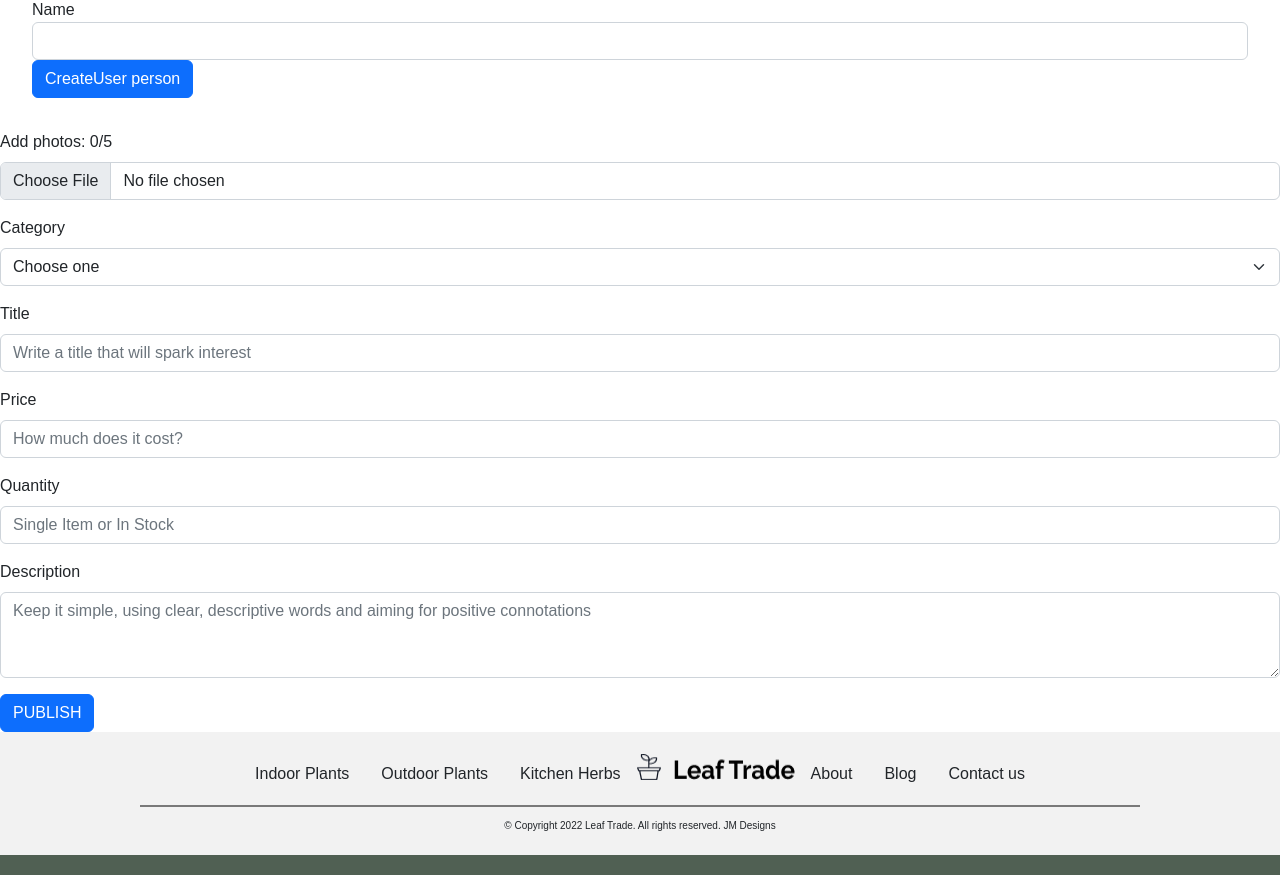
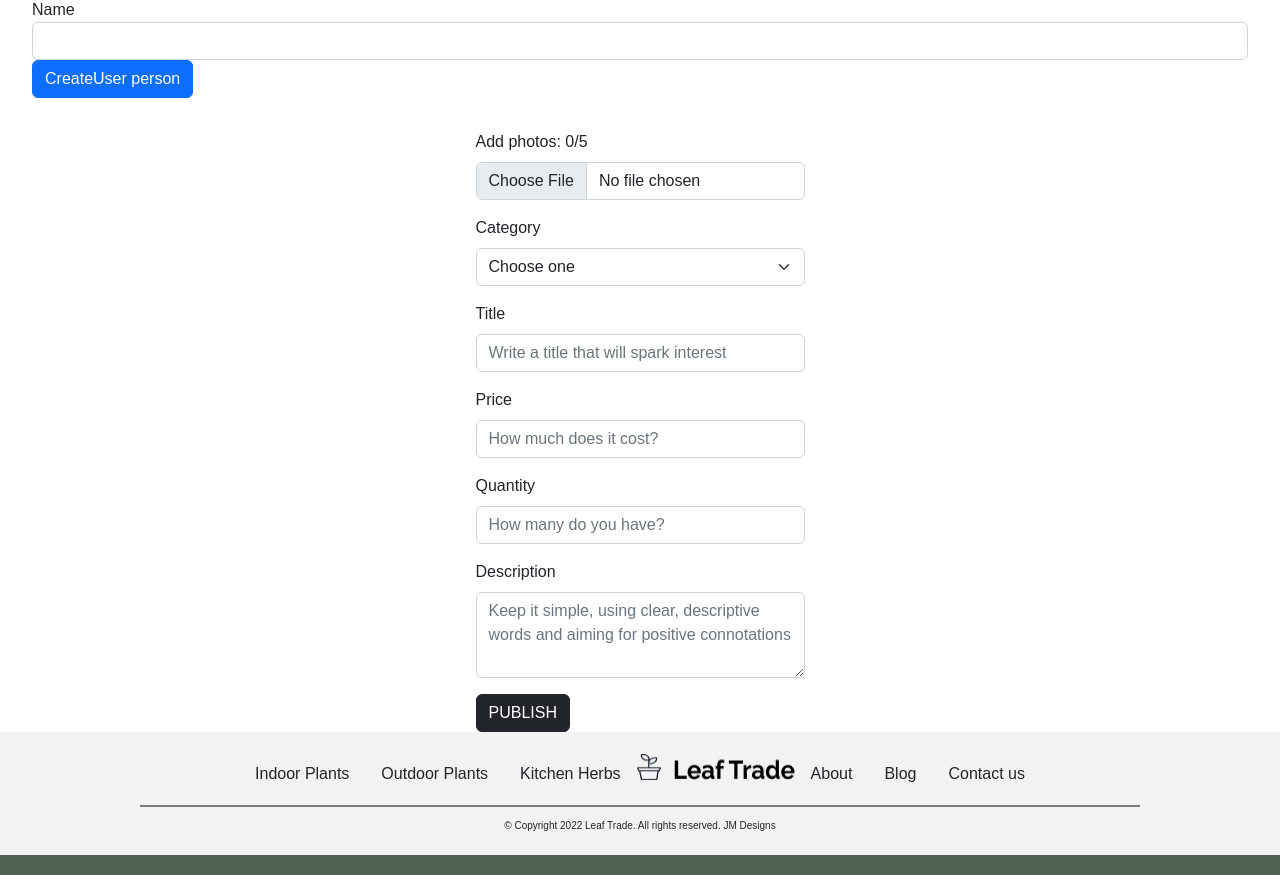
Before and after one commit to Jess2D/leafTrade, a React (Create React App) app in the folder client/: page /newListing in a window 1280 px wide. Shown: the part 502-1377 px from the top of the page. Built offline with nearby package versions, Linux system fonts and the light colour scheme.

Commit message:
Update NewListing.js
Inputs centered in the page

```diff
--- a/client/src/components/listing/NewListing.js
+++ b/client/src/components/listing/NewListing.js
@@ -124,7 +124,7 @@ export default function NewListing() {
           </form>
         </Padding32>
 
-        <div>
+        <div class="d-flex justify-content-center">
           <Form>
             <Form.Group controlId="formPhotos" className="mb-3">
               <Form.Label>Add photos: 0/5</Form.Label>
@@ -149,13 +149,13 @@ export default function NewListing() {
             </Form.Group>
             <Form.Group className="mb-3" controlId="formQuantity">
               <Form.Label>Quantity</Form.Label>
-              <Form.Control type="title" placeholder="Single Item or In Stock" />
+              <Form.Control type="title" placeholder="How many do you have?" />
             </Form.Group>
             <Form.Group className="mb-3" controlId="formDescription">
               <Form.Label>Description</Form.Label>
               <Form.Control as="textarea" rows={3} placeholder="Keep it simple, using clear, descriptive words and aiming for positive connotations" />
             </Form.Group>
-            <Button variant="primary" type="submit">
+            <Button variant="dark" type="submit">
               PUBLISH
             </Button>
           </Form>
```
